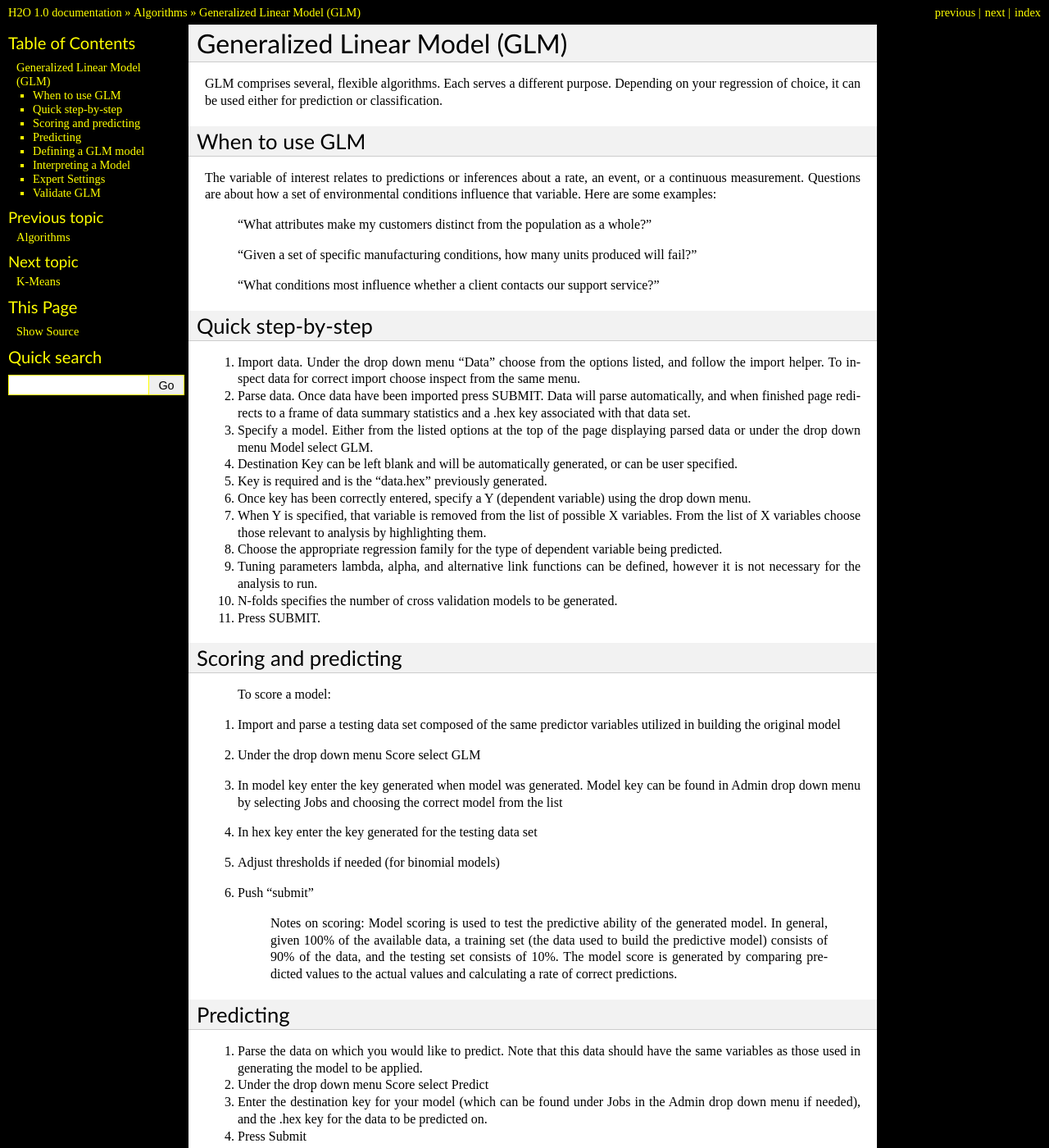
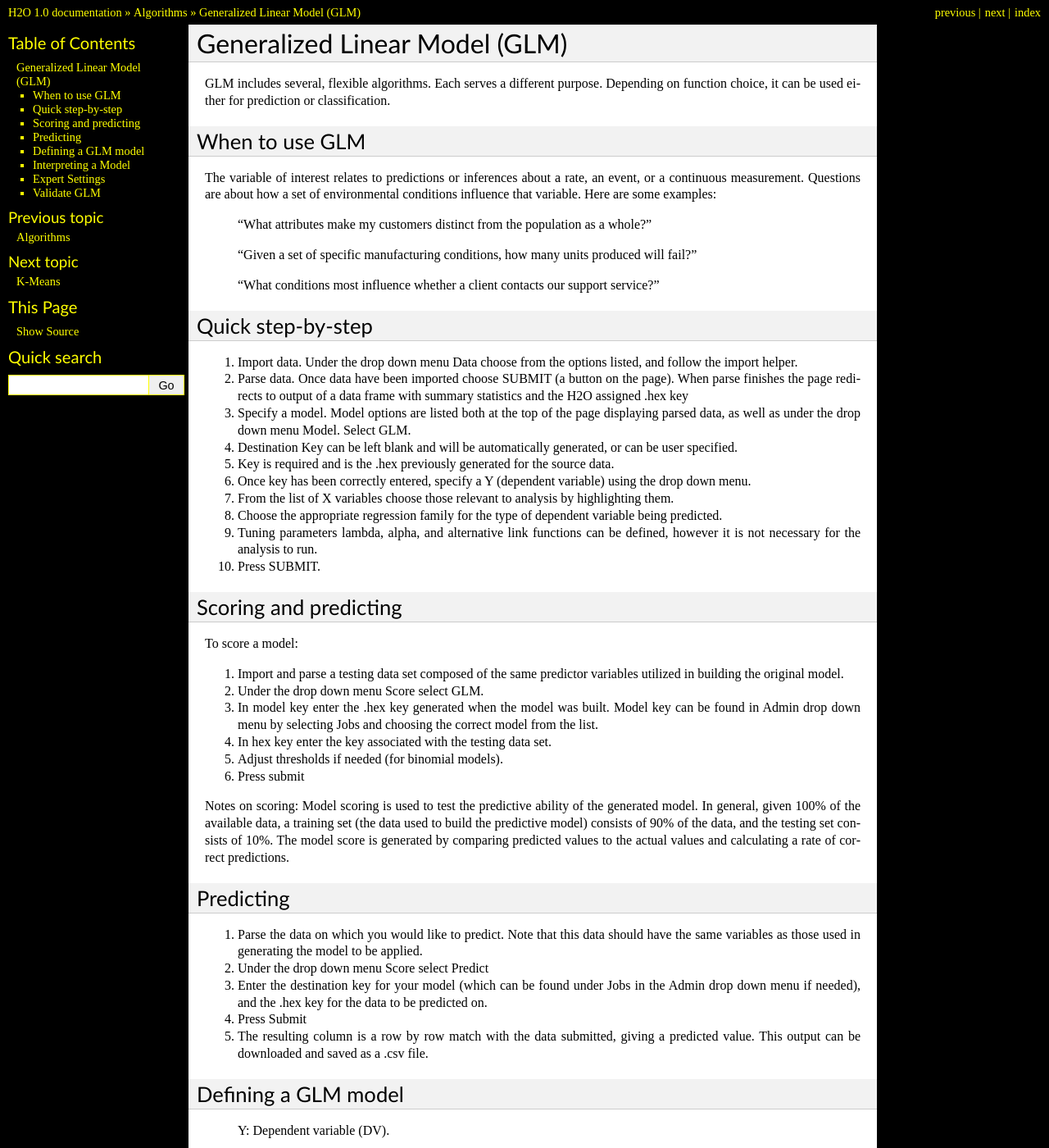
Before and after one commit to devinshields/h2odocs, a Sphinx documentation site: the page built from source/algorithms/glm.rst, in a window 1280 px wide and 1400 px high. Shown: the whole window at 82% size. Built offline with Sphinx 7.4.7, drawn with Linux system fonts in a browser that asks for light colours; formulas are drawn with MathJax 3.

```diff
--- a/source/algorithms/glm.rst
+++ b/source/algorithms/glm.rst
@@ -2,8 +2,8 @@
 Generalized Linear Model (GLM)
 ------------------------------
 
-GLM comprises several, flexible algorithms. Each serves a different
-purpose. Depending on your regression of choice, it can be used either
+GLM includes several, flexible algorithms. Each serves a different
+purpose. Depending on function choice, it can be used either
 for prediction or classification.
 
 When to use GLM
@@ -24,37 +24,43 @@ influence that variable. Here are some examples:
 Quick step-by-step
 """"""""""""""""""
 
-#. Import data. Under the drop down menu "Data" choose from the
-   options listed, and follow the import helper. To inspect data
-   for correct import choose inspect from the same menu.
+#. Import data. Under the drop down menu Data choose from the options
+   listed, and follow the import helper.
 
-#. Parse data. Once data have been imported press SUBMIT. Data will
-   parse automatically, and when finished page redirects
-   to a frame of data summary statistics and a .hex key
-   associated with that data set.
 
-#. Specify a model. Either from the listed options at the top of the
-   page displaying parsed data or under the drop down menu Model select GLM.
+#. Parse data. Once data have been imported choose SUBMIT (a button on
+   the page).  When parse finishes the page redirects to output of a
+   data frame with summary statistics and the H2O assigned .hex key
+
+
+#. Specify a model. Model options are listed both at the top of the
+   page displaying parsed data, as well as under the drop down menu
+   Model. Select GLM.
+
 
 #. Destination Key can be left blank and will be automatically
    generated, or can be user specified.
 
-#. Key is required and is the "data.hex" previously generated.
+
+#. Key is required and is the .hex previously generated for the source
+   data.
+
 
 #. Once key has been correctly entered, specify a Y (dependent
-   variable) using  the drop down menu.
+   variable) using the drop down menu.
 
-#. When Y is specified, that variable is removed from the list of
-   possible X variables. From the list of X variables choose those
-   relevant to analysis by highlighting them.
+
+#. From the list of X variables choose those relevant to analysis by
+   highlighting them.
+
 
 #. Choose the appropriate regression family for the type of dependent variable
    being predicted.
 
+
 #. Tuning parameters lambda, alpha, and alternative link functions can be
    defined, however it is not necessary for the analysis to run.
 
-#. N-folds specifies the number of cross validation models to be generated.
 
 #.  Press SUBMIT.
 
@@ -62,24 +68,35 @@ Quick step-by-step
 Scoring and predicting
 """"""""""""""""""""""
 
-      To score a model:
+To score a model:
 
 #. Import and parse a testing data set composed of the same predictor
-   variables utilized in building the original model
+   variables utilized in building the original model.
 
-#. Under the drop down menu Score select GLM
 
-#. In model key enter the key generated when model was
-   generated. Model key can be found in Admin drop down menu by
-   selecting Jobs and choosing the correct model from the list
+#. Under the drop down menu Score select GLM.
 
-#. In hex key enter the key generated for the testing data set
 
-#. Adjust thresholds if needed (for binomial models)
+#. In model key enter the .hex key generated when the model was
+   built. Model key can be found in Admin drop down menu by
+   selecting Jobs and choosing the correct model from the list.
 
-#. Push "submit"
 
-      Notes on scoring: Model scoring is used to test the predictive ability of the generated model. In general, given 100% of the available data, a training set (the data used to build the predictive model) consists of 90% of the data, and the testing set consists of 10%. The model score is generated by comparing predicted values to the actual values and calculating a rate of correct predictions.
+#. In hex key enter the key associated with the testing data set.
+
+
+#. Adjust thresholds if needed (for binomial models).
+
+
+#. Press submit
+
+
+Notes on scoring: Model scoring is used to test the predictive ability
+of the generated model. In general, given 100% of the available data,
+a training set (the data used to build the predictive model) consists
+of 90% of the data, and the testing set consists of 10%. The model
+score is generated by comparing predicted values to the actual values
+and calculating a rate of correct predictions.
 
 Predicting
 """"""""""
--- a/source/algorithms/kmeans.rst
+++ b/source/algorithms/kmeans.rst
@@ -58,7 +58,7 @@ For a fully worked example see Tutorials.
 
 #. Seed remains constant for each instance of H2O, allowing the user
    to recreate models by consistently specifying randomized components
-   of the algorithim.
+   of the algorithm.
 
 
 #. Normalize scales data by standard deviation and mean centers at 0.
```
Also changed, not shown: source/tutorial/glm.rst (+36 -16 lines), source/tutorial/kmeans.rst (+42 -15 lines).
